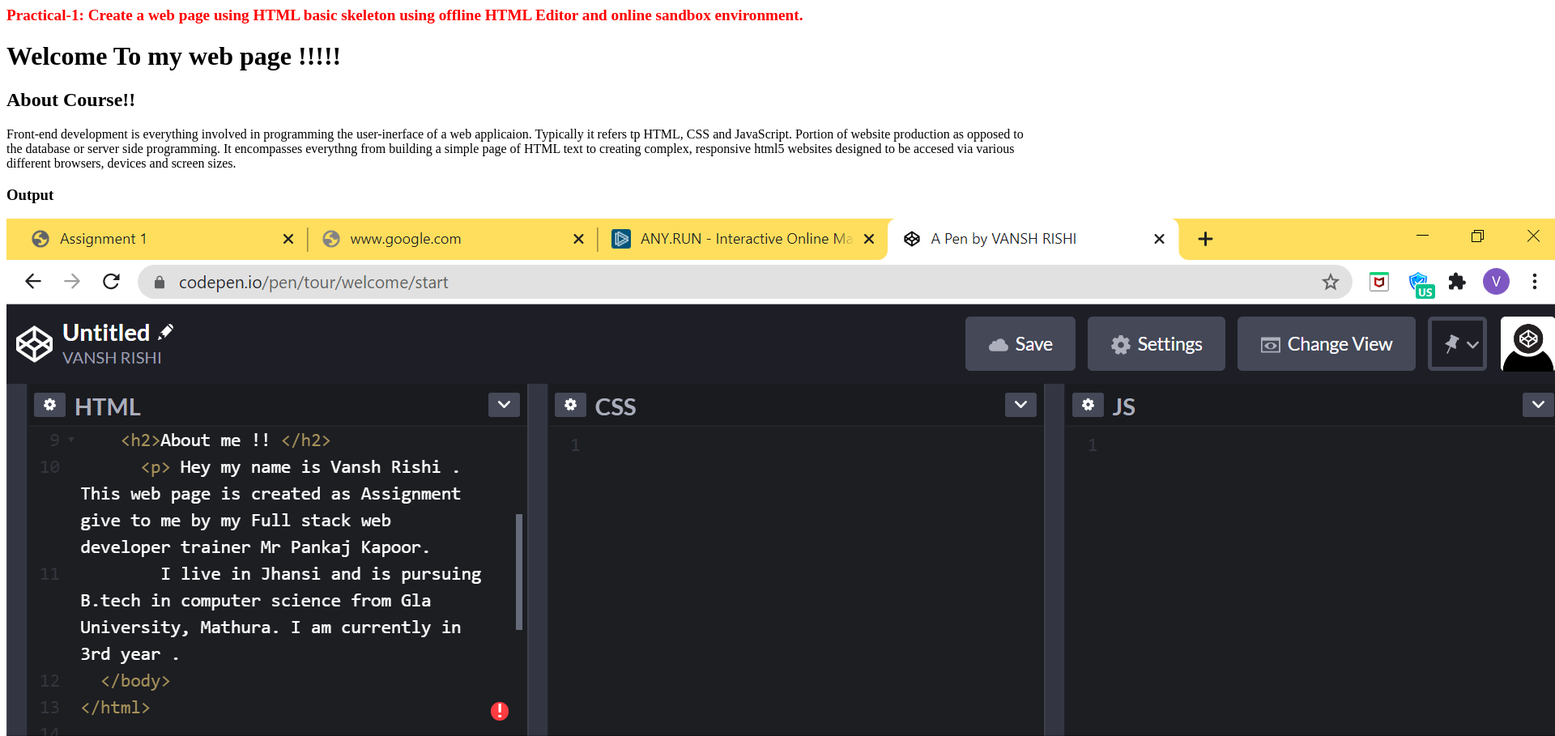
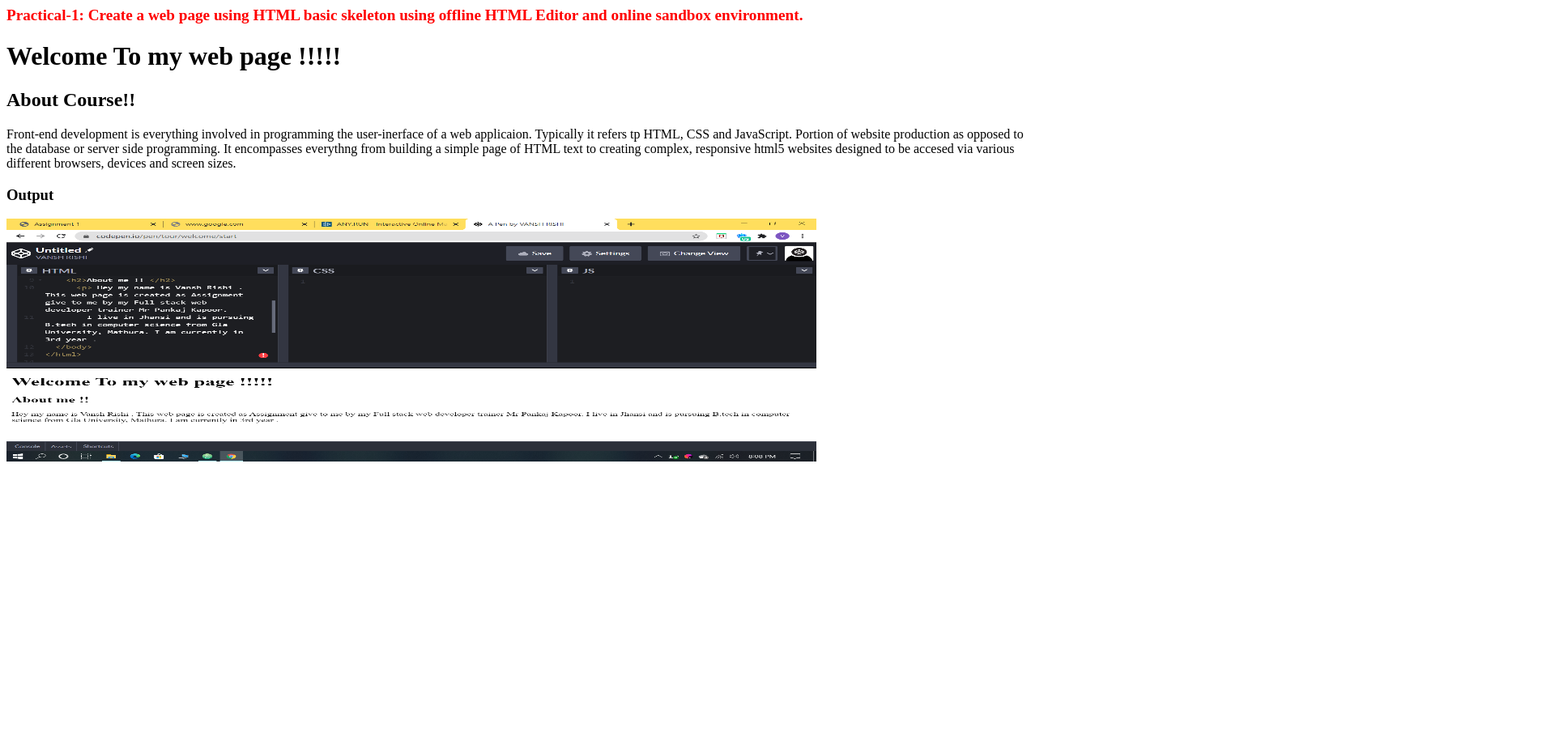
Before and after one commit to vanshrishi/Fullstack--Practical--1, a plain HTML site: page index.html in a window 1280 px wide. Shown: the top 909 px of the page at 81% size, 1920 px wide, since content can reach past the window. After the commit the page ends 800 px from the top, so only its background shows below. Drawn offline with Linux system fonts and the light colour scheme.

Commit message:
Update index.html

```diff
--- a/index.html
+++ b/index.html
@@ -20,6 +20,6 @@
     <h2>About Course!! </h2>
   <p>Front-end development is everything involved in programming the user-inerface of a web applicaion. Typically it refers tp HTML, CSS and JavaScript. Portion of website production as opposed to the database or server side programming. It encompasses everythng from building a simple page of HTML text to creating complex, responsive html5 websites designed to be accesed via various different browsers, devices and screen sizes.</p>
   <h3>Output</h3>
-  <img src="https://github.com/vanshrishi/Fullstack--Practical--1/blob/master/Assignment%201-B.png?raw=true" alt="Sandbox Environment.">
+  <img src="https://github.com/vanshrishi/Fullstack--Practical--1/blob/master/Assignment%201-B.png?raw=true" alt="Sandbox Environment." width="1000" height="300">
   </body>
 </html>
```
